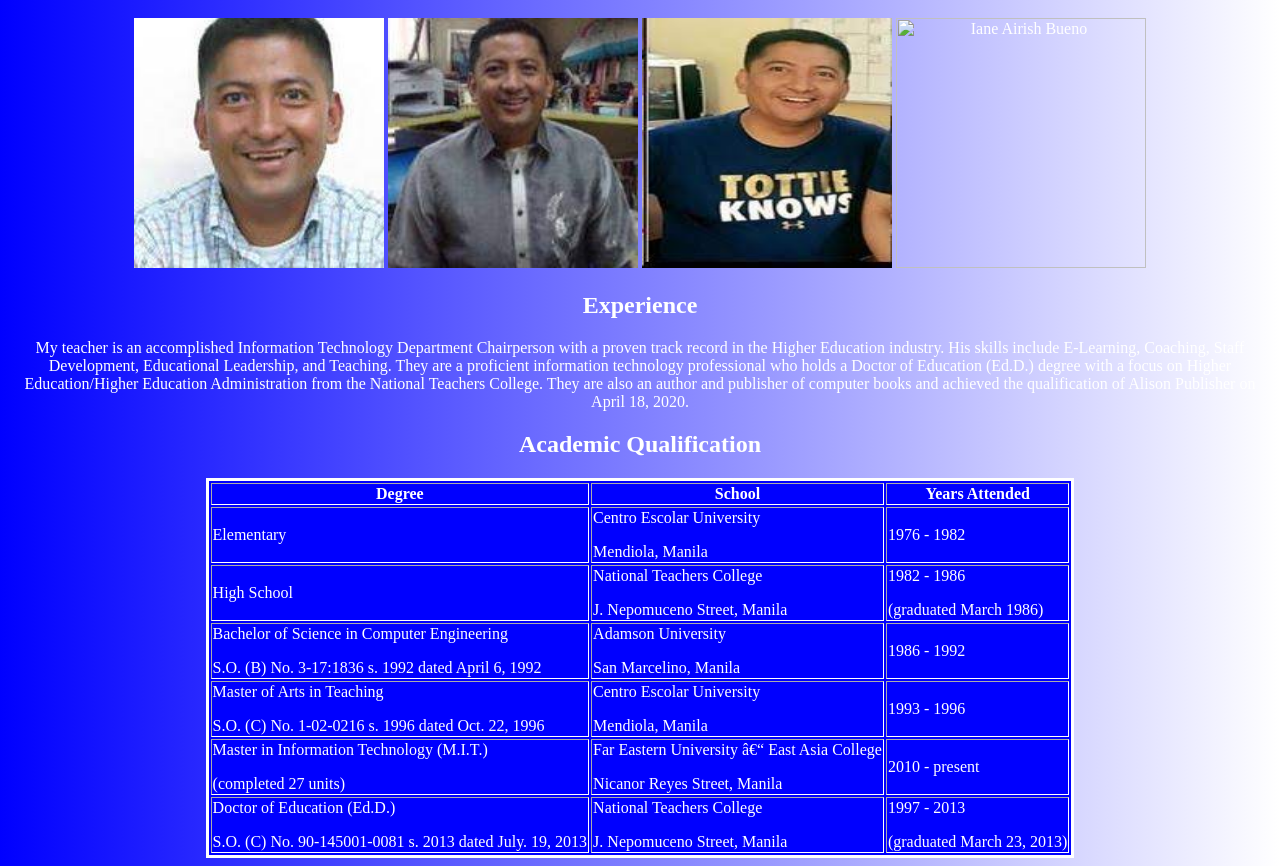
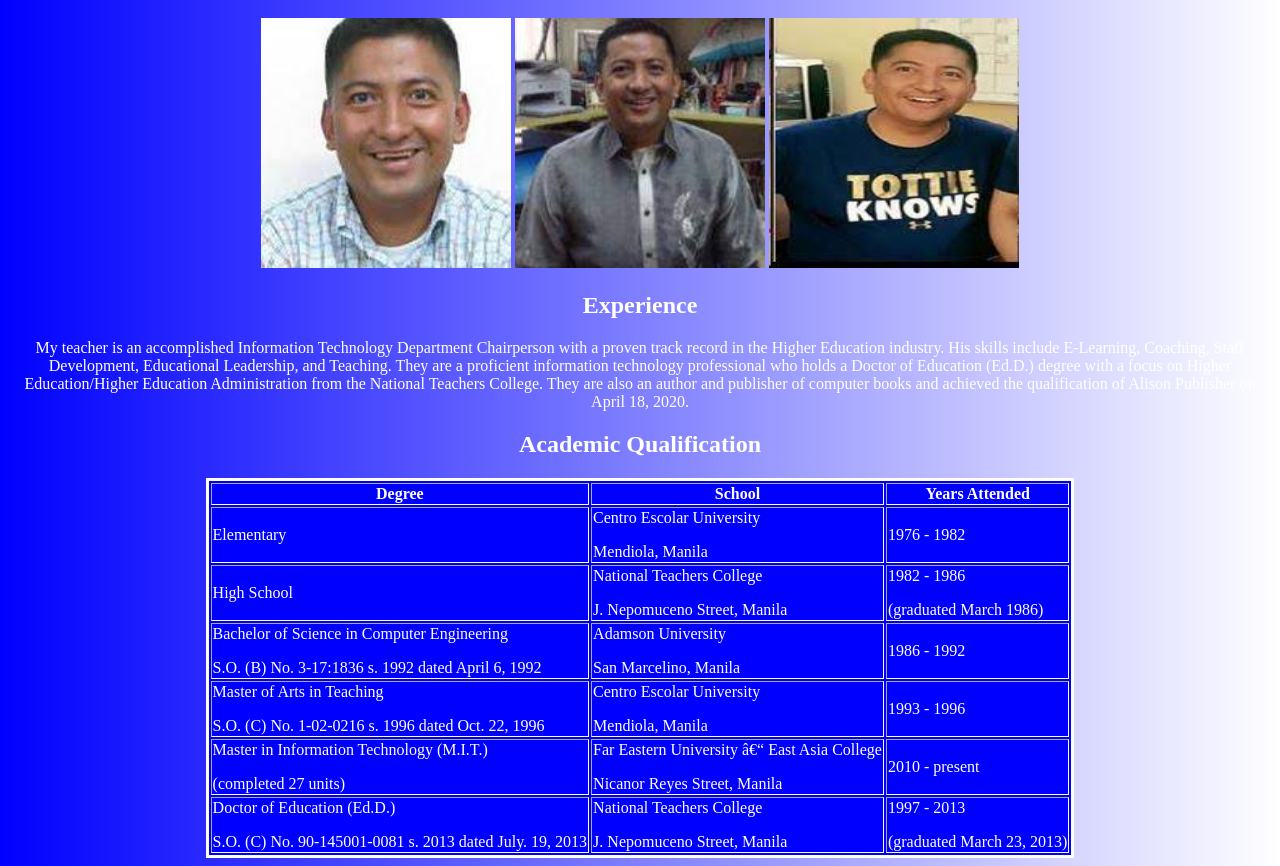
Before and after one commit to bembem23/Bueno_Midterms, a plain HTML site: page details.html in a window 1280 px wide. Shown: the part 48-914 px from the top of the page. Drawn offline with Linux system fonts and the light colour scheme.

Commit message:
Update details.html

```diff
--- a/details.html
+++ b/details.html
@@ -50,7 +50,6 @@
 <img src="aler1.jpg" alt= "Iane Airish Bueno" width="250" height="250" class="center">
 <img src="aler2.jpg" alt= "Iane Airish Bueno" width="250" height="250" class="center">
 <img src="aler3.jpg" alt= "Iane Airish Bueno" width="250" height="250" class="center">
-<img src="aler4.jpg" alt= "Iane Airish Bueno" width="250" height="250" class="center">
 <p>
 <p>
 
```
